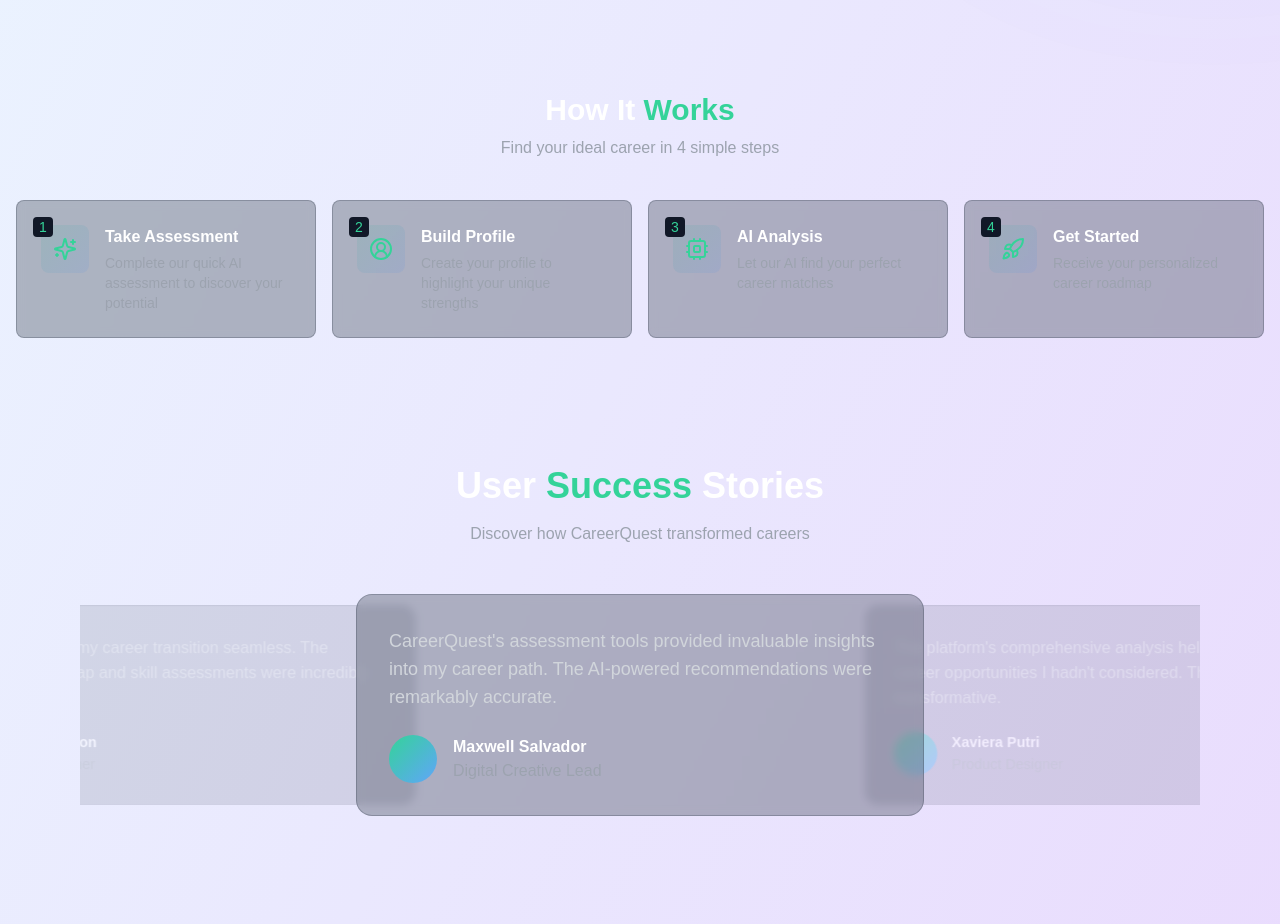
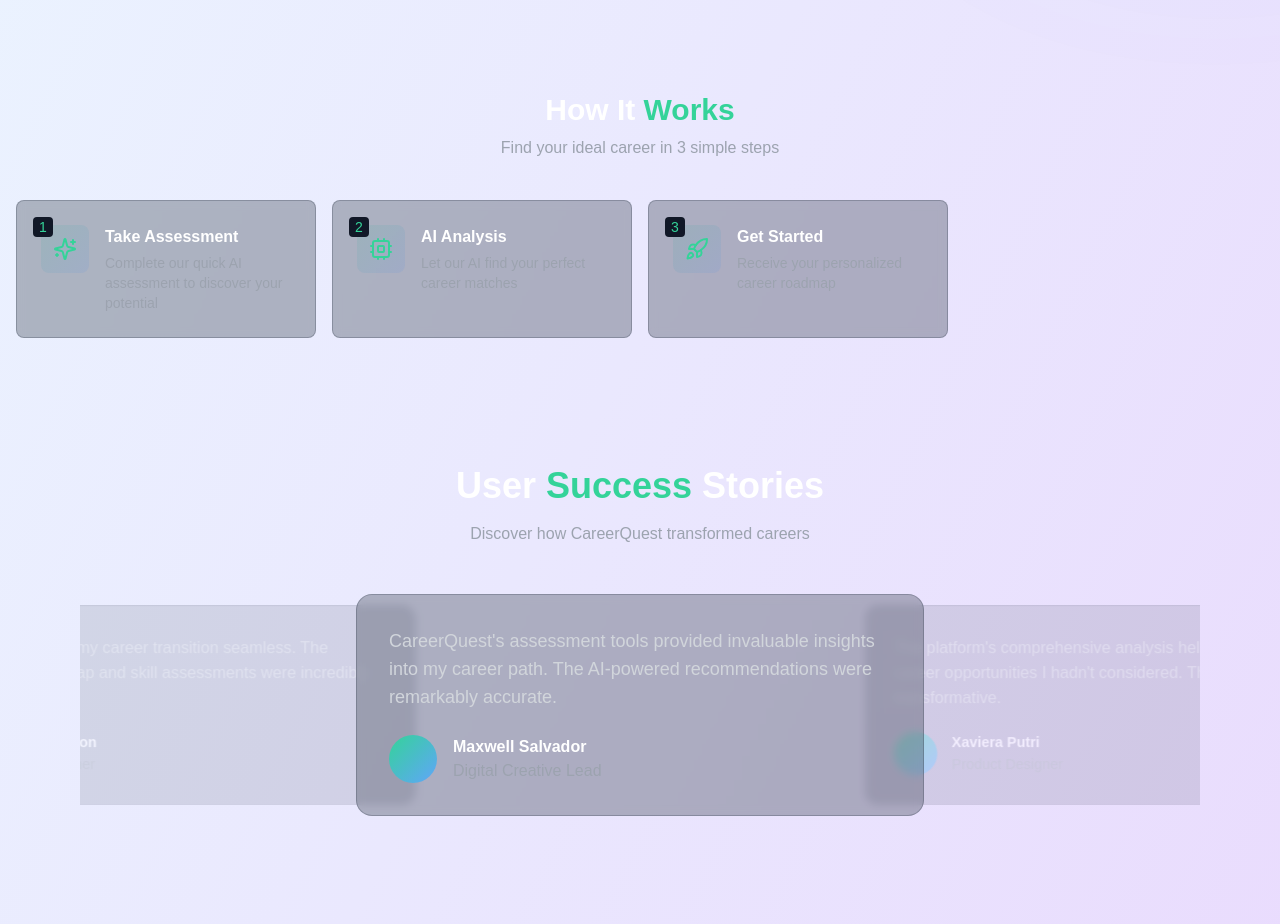
Before and after one commit to CareerQuests/CareerQuest-Next-MVP, a Next.js app: page / in a window 1280 px wide. Shown: the part 980-1904 px from the top of the page. Built offline with nearby package versions, Linux system fonts and the light colour scheme.

Commit message:
chore: remove Build Profile step from assessment flow and update step count

```diff
--- a/app/components/Flow.js
+++ b/app/components/Flow.js
@@ -8,11 +8,11 @@ const steps = [
     title: "Take Assessment",
     description: "Complete our quick AI assessment to discover your potential",
   },
-  {
-    icon: UserCircle2,
-    title: "Build Profile",
-    description: "Create your profile to highlight your unique strengths",
-  },
+  // {
+  //   icon: UserCircle2,
+  //   title: "Build Profile",
+  //   description: "Create your profile to highlight your unique strengths",
+  // },
   {
     icon: Cpu,
     title: "AI Analysis",
@@ -34,7 +34,7 @@ export default function Flow() {
             How It <span className="text-emerald-400">Works</span>
           </h2>
           <p className="text-gray-400">
-            Find your ideal career in 4 simple steps
+            Find your ideal career in 3 simple steps
           </p>
         </div>
 
```
